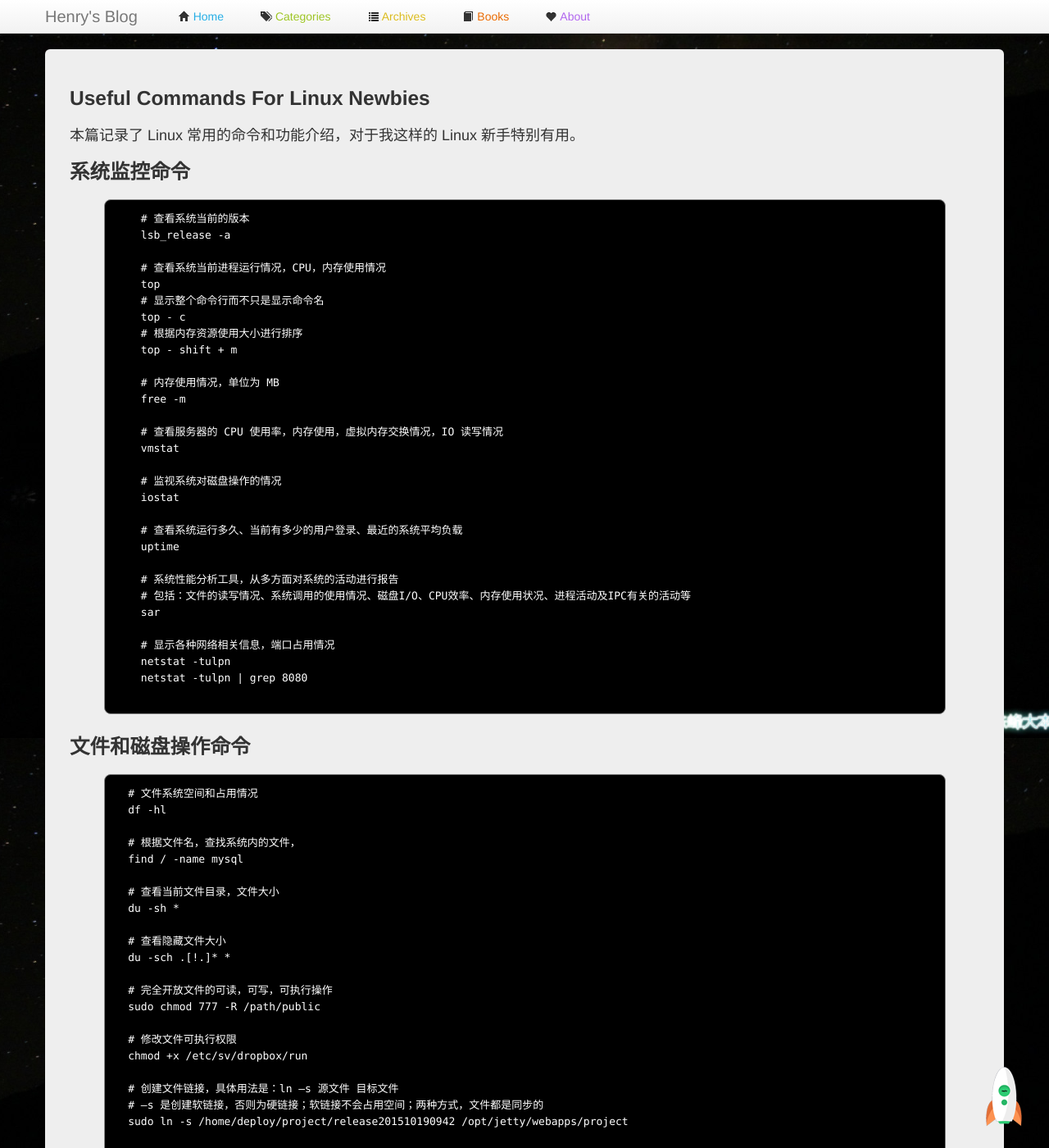
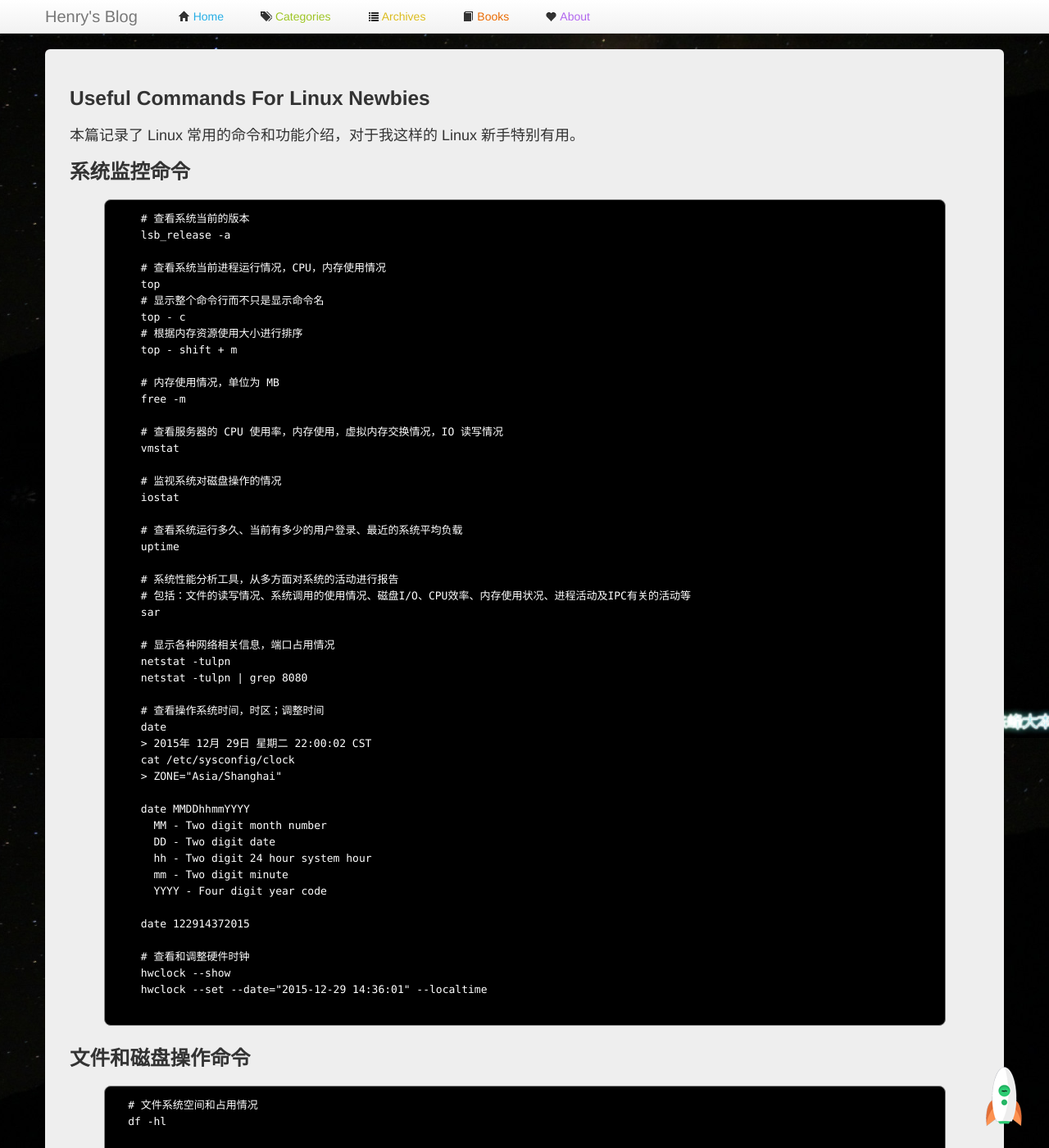
Before and after one commit to manageyp/manageyp.github.com, a Jekyll site: the page built from _posts/2015-04-10-useful-commands-for-linux-newbies.html, in a window 1280 px wide and 1400 px high. Shown: the whole window at 82% size. Built offline with Jekyll 4.4.1, drawn with Linux system fonts in a browser that asks for light colours; comment, search, counter and statistics services are not loaded.

Commit message:
[Change] useful-commands-for-linux-newbies

```diff
--- a/_posts/2015-04-10-useful-commands-for-linux-newbies.html
+++ b/_posts/2015-04-10-useful-commands-for-linux-newbies.html
@@ -43,6 +43,25 @@ record_on: 2015-04-10
     # 显示各种网络相关信息，端口占用情况
     netstat -tulpn
     netstat -tulpn | grep 8080
+
+    # 查看操作系统时间，时区；调整时间
+    date
+    > 2015年 12月 29日 星期二 22:00:02 CST
+    cat /etc/sysconfig/clock
+    > ZONE="Asia/Shanghai"
+
+    date MMDDhhmmYYYY
+      MM - Two digit month number
+      DD - Two digit date
+      hh - Two digit 24 hour system hour
+      mm - Two digit minute
+      YYYY - Four digit year code
+
+    date 122914372015
+
+    # 查看和调整硬件时钟
+    hwclock --show
+    hwclock --set --date="2015-12-29 14:36:01" --localtime
   </pre>
 </p>
 
```
